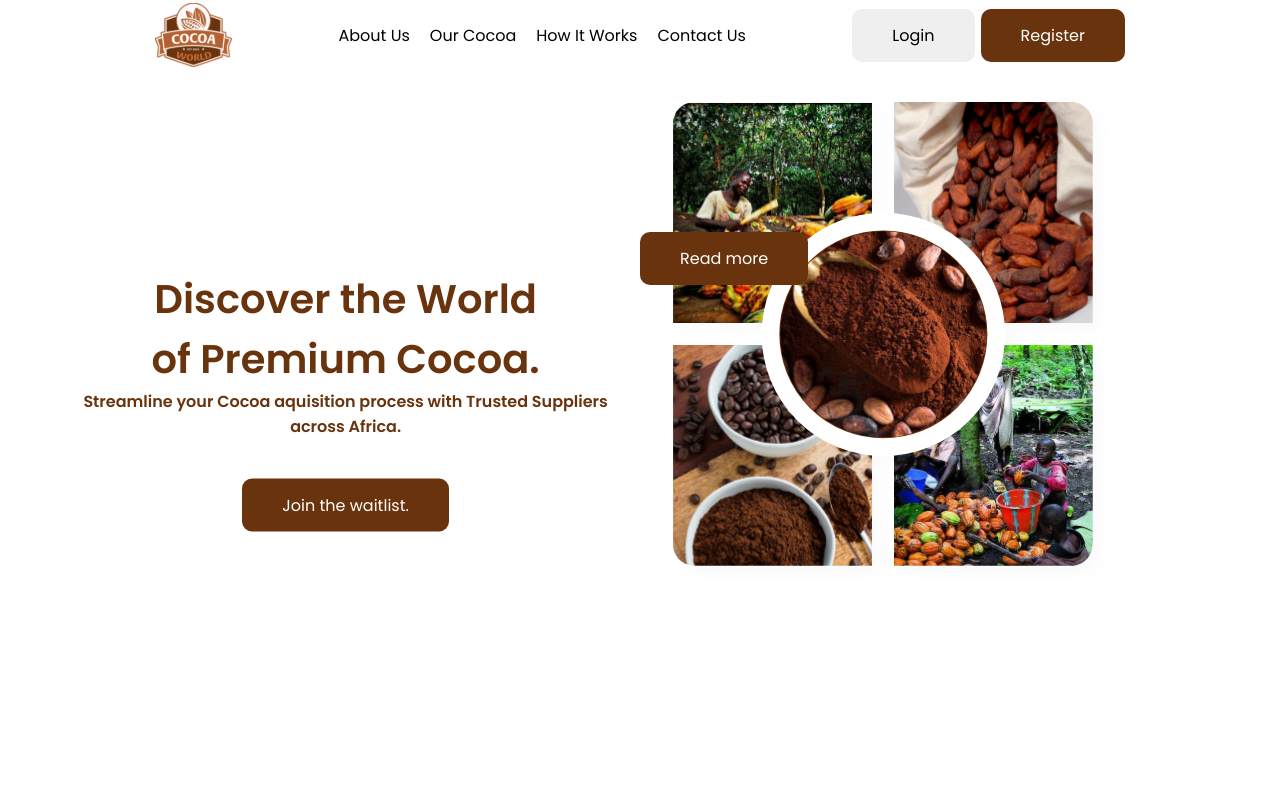
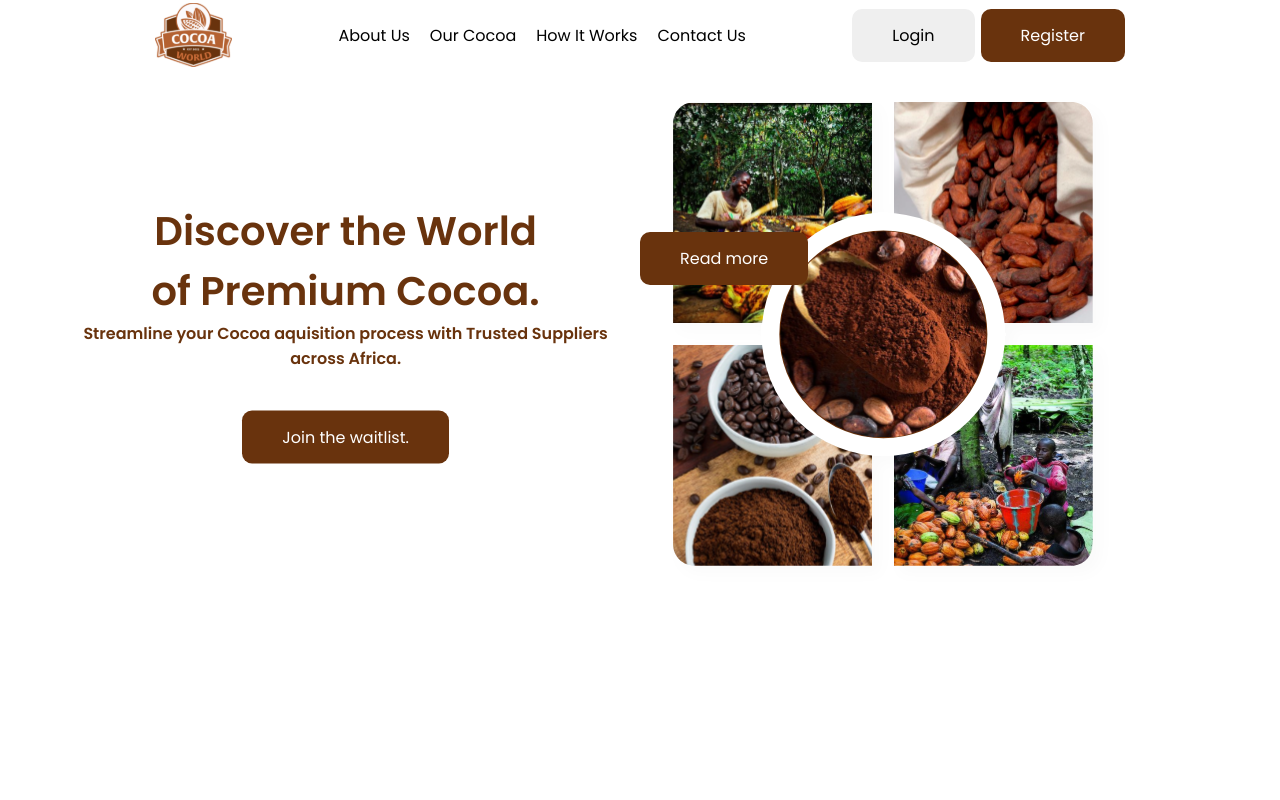
Before and after one commit to JosephMugo8711/cocoa-world3, a React (Create React App) app: page / in a window 1280 px wide. Shown: the top 800 px of the page. Built offline with nearby package versions, Linux system fonts and the light colour scheme.

Commit message:
Update Welcome.jsx

```diff
--- a/src/components/Welcome.jsx
+++ b/src/components/Welcome.jsx
@@ -1,9 +1,10 @@
 import React from 'react'
+import 'animate.css';
 
 function Welcome() {
   return (
     <section className="home" id="home">
-      <div className="home-content">
+      <div className="home-content animate__animated animate__backInLeft animate__delay-5s">
         <div className="home-details">
           <div className="home-text">
             <h2 className="homeTitle">
```
